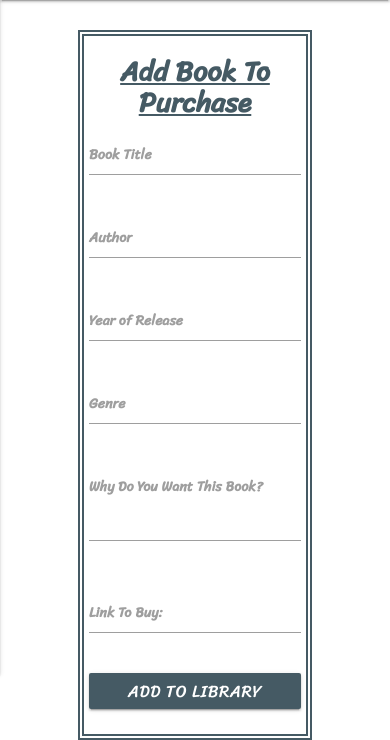
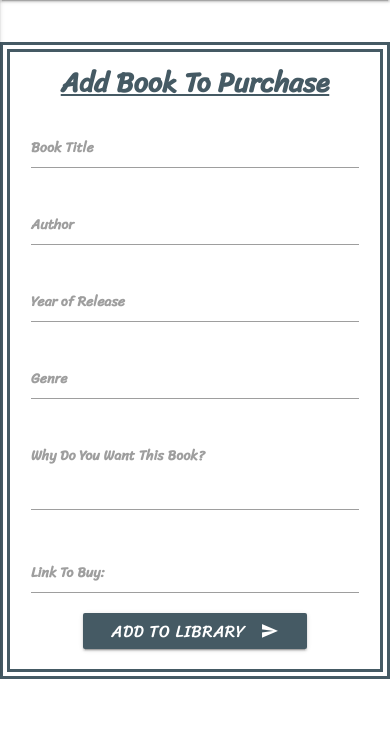
Before and after one commit to WHusssain937/Milestone-Project-3, a Flask app: page /add_to_purchase in a window 390 px wide. Shown: the part 230-970 px from the top of the page. After the commit the page ends 909 px from the top, so only its background shows below. Run offline with Flask 2, Linux system fonts and the light colour scheme; data that the repository does not hold is empty; some libraries are stand-ins or nearby versions; some web fonts are replaced.

Commit message:
added materialize grid system to forms to make responsive on all devices

```diff
--- a/static/css/style.css
+++ b/static/css/style.css
@@ -131,20 +131,9 @@
 
 /*--------------------------------------------Add Books/Purchase/Edit Forms*/
 
-.book-form {
-  display: block;
-  text-align: center;
-}
-
 form {
-  display: inline-block;
-  margin-top: 30px;
-  margin-left: auto;
-  margin-right: auto;
-  padding: 5px;
-  text-align: left;
-  width: 60%;
-  border: 6px double #455a64;
+  margin-top: 3rem;
+  border: 10px double #455a64;
 }
 
 .form-heading {
@@ -160,7 +149,6 @@
 .form-row {
   font-family: "Sriracha";
   font-weight: bold;
-  font-size: 20px;
   color: #455a64;
 }
 
--- a/templates/add-to-purchase.html
+++ b/templates/add-to-purchase.html
@@ -1,45 +1,43 @@
 {% extends 'base.html' %} {% block content %}
 
-<div class="book-form">
-  <form action="{{ url_for('insert_to_purchase') }}" method="POST">
+<div class="row">
+  <form class="col s12 m8 offset-m2" action="{{ url_for('insert_to_purchase') }}" method="POST">
     <h4 class="form-heading">Add Book To Purchase</h4>
-    <div class="row input-field form-row">
+    <div class="col s12 input-field form-row">
       <label for="purchase_title">Book Title</label>
-      <input id="purchase_title" name="purchase_title" type="text" required />
+      <input id="purchase_title" name="purchase_title" type="text" class="validate" required />
     </div>
-    <div class="row input-field form-row">
+    <div class="col s12 input-field form-row">
       <label for="name_of_author">Author</label>
-      <input id="name_of_author" name="name_of_author" type="text" required />
+      <input id="name_of_author" name="name_of_author" class="validate" type="text" required />
     </div>
-    <div class="row input-field form-row">
+    <div class="col s12 input-field form-row">
       <label for="release_year">Year of Release</label>
-      <input id="release_year" name="release_year" type="text" required />
+      <input id="release_year" name="release_year" class="validate" type="text" required />
     </div>
-    <div class="row input-field form-row">
+    <div class="col s12 input-field form-row">
       <label for="purchase_genre">Genre</label>
-      <input id="purchase_genre" name="purchase_genre" type="text" required />
+      <input id="purchase_genre" name="purchase_genre" class="validate" type="text" required />
     </div>
-    <div class="row input-field form-row">
+    <div class="col s12 input-field form-row">
       <label for="why_buy">Why Do You Want This Book?</label>
       <textarea
         id="why_buy"
         name="why_buy"
         class="materialize-textarea"
         maxlength="1000"
-        required
       ></textarea>
     </div>
-    <div class="row input-field form-row">
+    <div class="col s12 input-field form-row">
       <label for="purchase_link">Link To Buy:</label>
-      <input
-        id="purchase_link"
-        name="purchase_link"
-        type="url"
-        required
-      />
+      <input id="purchase_link" name="purchase_link" type="url" />
     </div>
     <div class="row btn-align">
-      <button class="btn waves-effect waves-light submit-btn" type="submit" name="action">
+      <button
+        class="btn waves-effect waves-light submit-btn"
+        type="submit"
+        name="action"
+      >
         Add to Library
         <i class="material-icons right">send</i>
       </button>
```
Also changed, not shown: templates/add-books.html (+8 -8 lines), templates/edit-book.html (+30 -13 lines), templates/edit-to-purchase.html (+14 -8 lines).
